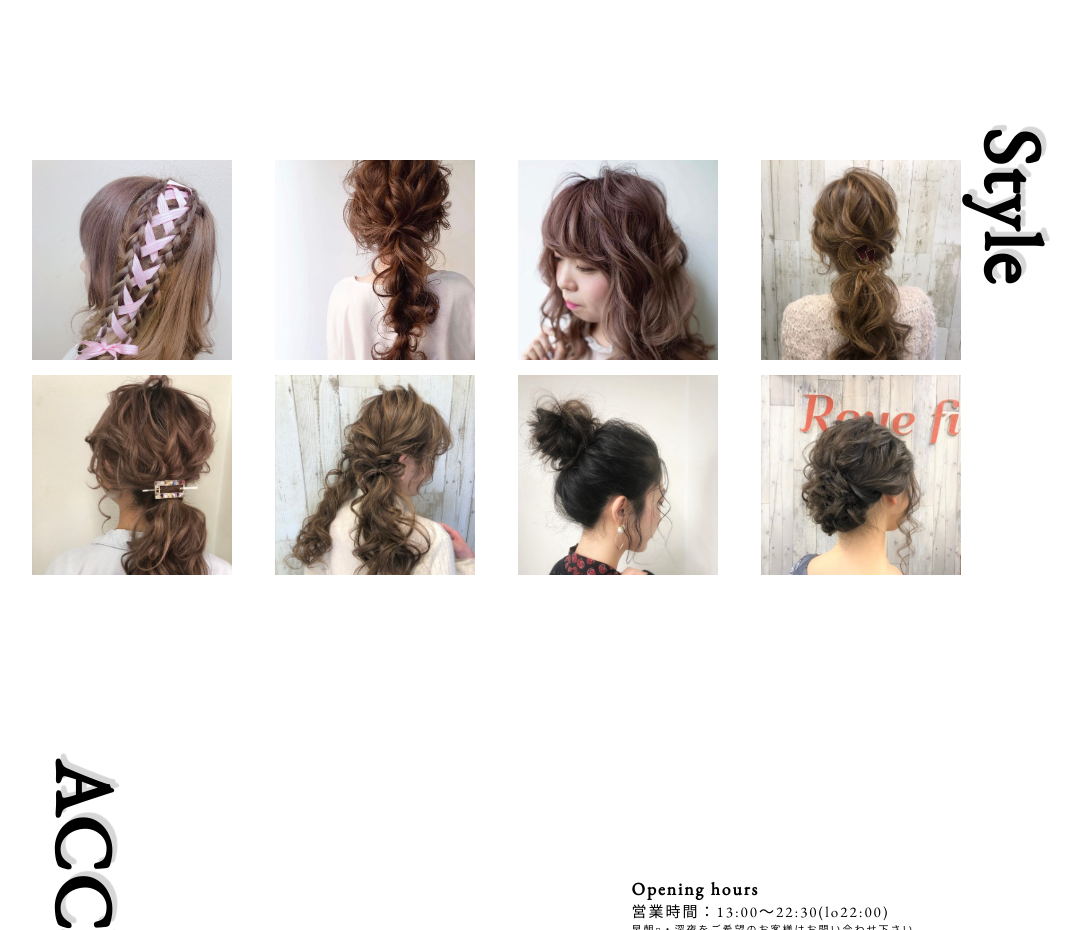
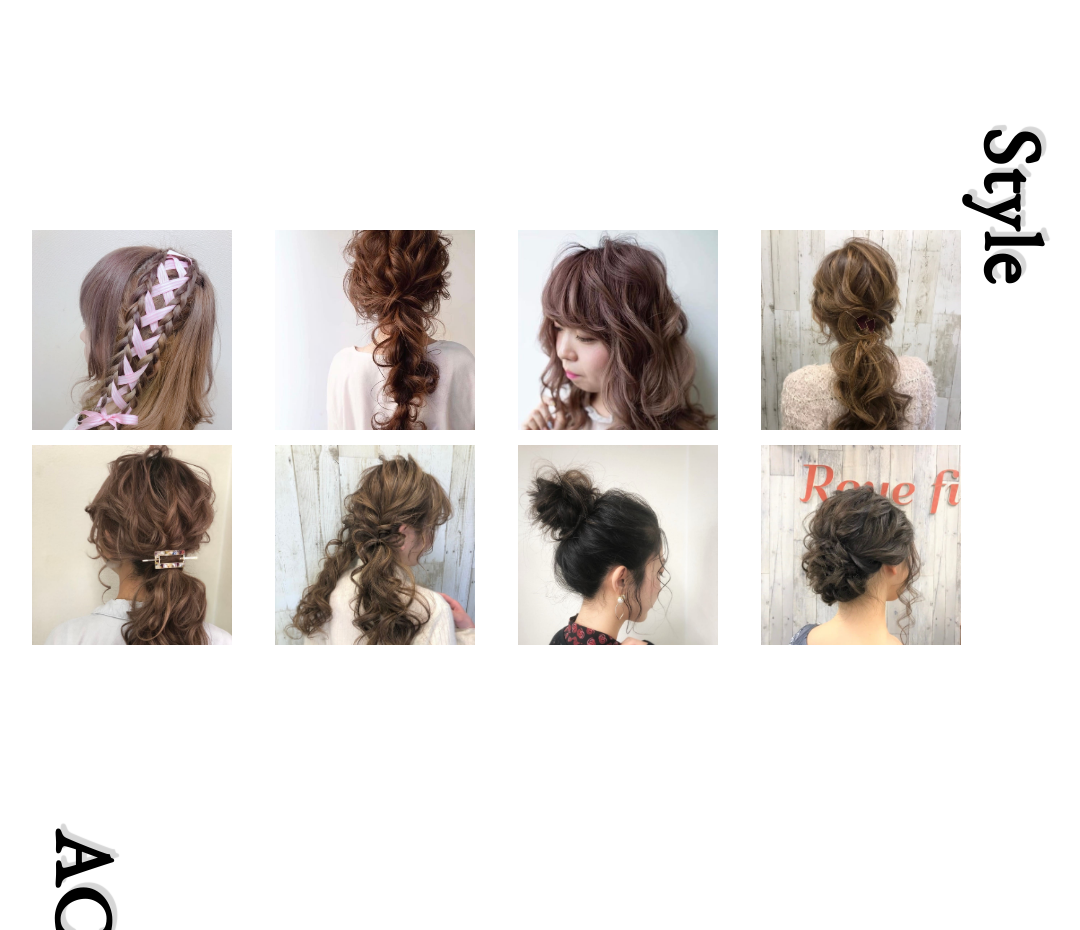
Before and after one commit to developer-mitsu/rf, a website built with webpack: page public/index.html in a window 1280 px wide. Shown: the part 1520-2450 px from the top of the page, without its empty margins (91-1171 px from the left). Built offline with nearby package versions, Linux system fonts and the light colour scheme; grey boxes are pictures that could not be loaded.

Commit message:
topページstyle部分上部余白変更(2em→100px)

```diff
--- a/public/scss/main.scss
+++ b/public/scss/main.scss
@@ -588,7 +588,7 @@ header.top {
     display: flex;
     flex-wrap: wrap;
     justify-content: space-between;
-    padding-top: 2em;
+    padding-top: 100px;
 
     .style-item {
         width: 200px;
```
Also changed, not shown: public/css/main.css, 1 other file.
